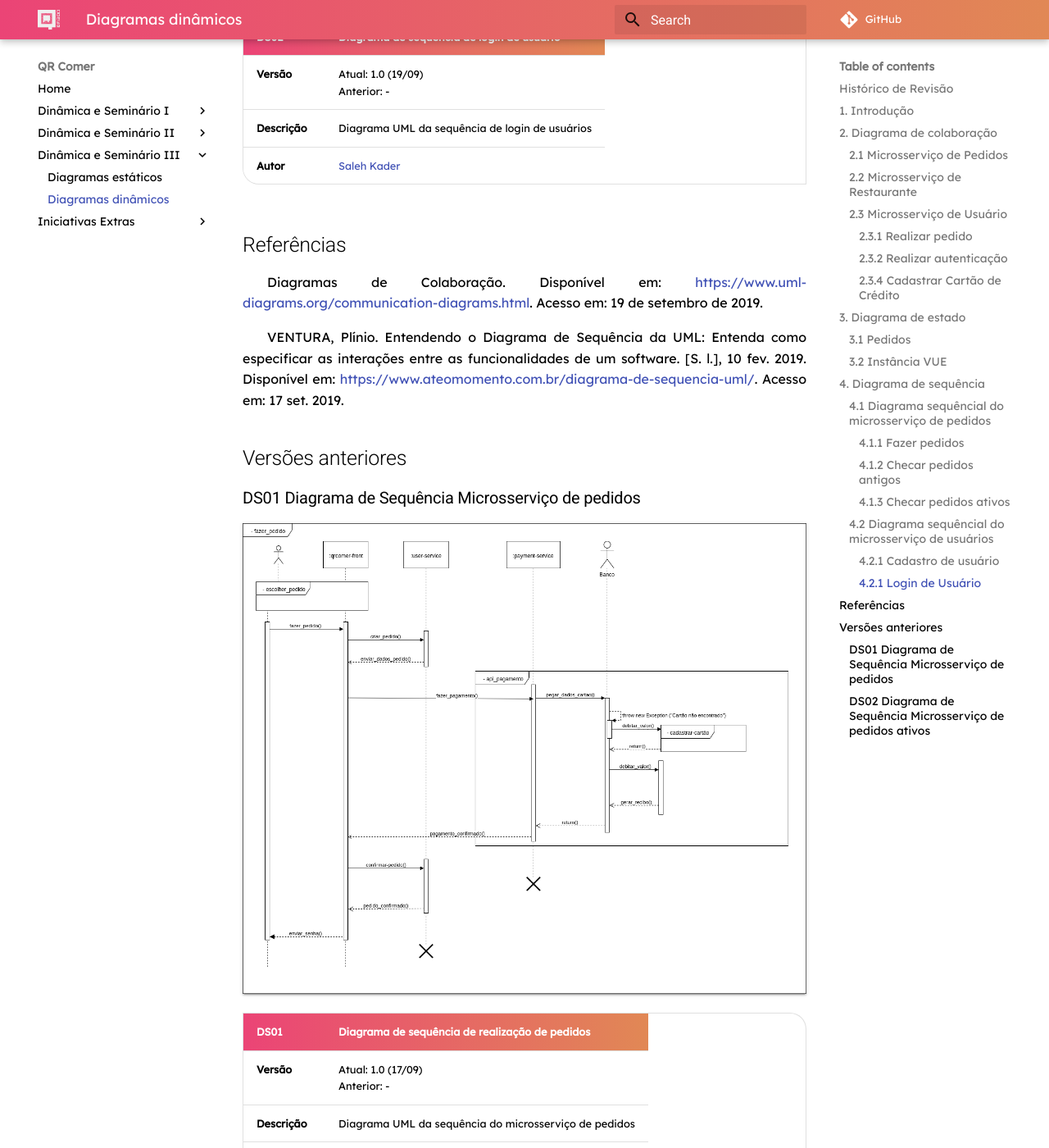
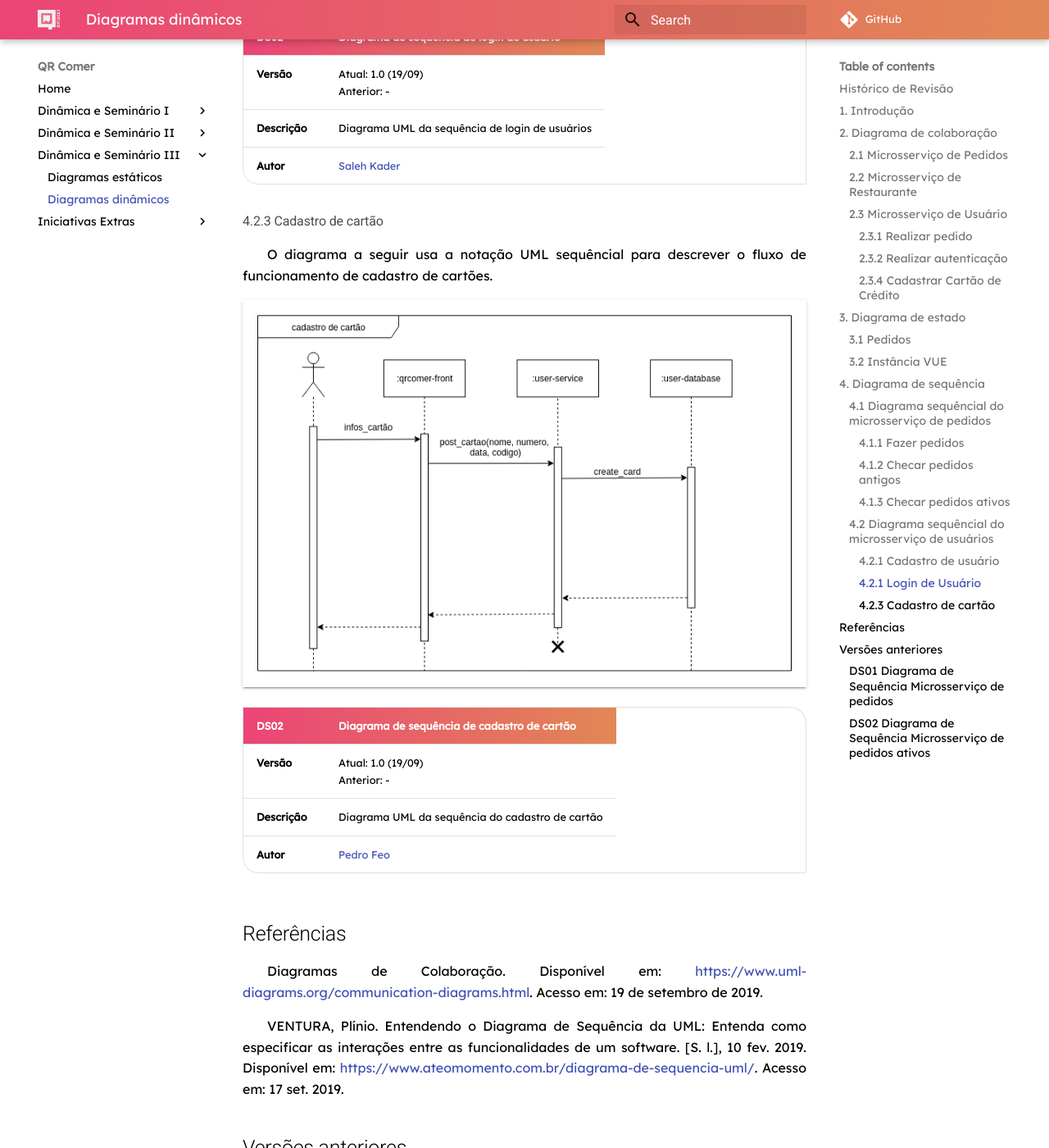
Before and after one commit to fga-desenho-2019-2/Wiki, an MkDocs documentation site: the page built from docs/seminario3/diagramas_dinamicos.md, in a window 1280 px wide and 1400 px high, scrolled down 9555 px. Shown: the whole window at 82% size. Built offline with MkDocs 1.6.1 and Material for MkDocs 9.7.7, drawn with Linux system fonts in a browser that asks for light colours; some web fonts are replaced; comment, search, counter and statistics services are not loaded; old or Windows-style settings are respelled for this version of MkDocs.

Commit message:
add sequence diagram register card

```diff
--- a/docs/seminario3/diagramas_dinamicos.md
+++ b/docs/seminario3/diagramas_dinamicos.md
@@ -144,7 +144,7 @@ O diagrama a seguir usa a notação UML sequêncial para descrever o fluxo de fu
 
 O diagrama a seguir usa a notação UML sequêncial para descrever o fluxo de funcionamento de cadastro do usuários.
 
-![classes-usuarios](../images/diagramas-uml/Sequencia_cadastrar_usuário_v1.png)
+![sequencia_cadastro_usuario](../images/diagramas-uml/Sequencia_cadastrar_usuário_v1.png)
 
 |**DS02** | **Diagrama de sequência de cadastro de usuário**  |
 |--|--|
@@ -156,13 +156,26 @@ O diagrama a seguir usa a notação UML sequêncial para descrever o fluxo de fu
 
 O diagrama a seguir usa a notação UML sequêncial para descrever o fluxo de login de usuários.
 
-![classes-usuarios](../images/diagramas-uml/Sequencia_login_usuario_v1.png)
+![sequencia_login](../images/diagramas-uml/Sequencia_login_usuario_v1.png)
 
 |**DS02** | **Diagrama de sequência de login de usuário**  |
 |--|--|
 | **Versão**| Atual: 1.0 (19/09) <br> Anterior: - |
 | **Descrição** | Diagrama UML da sequência de login de usuários |
 |**Autor**| [Saleh Kader](https://github.com/devsalula)|
+
+
+#### 4.2.3 Cadastro de cartão
+
+O diagrama a seguir usa a notação UML sequêncial para descrever o fluxo de funcionamento de cadastro de cartões.
+
+![sequencia_cadastro_cartão](../images/diagramas-uml/Sequencia_cadastrar_cartao_v1.png)
+
+|**DS02** | **Diagrama de sequência de cadastro de cartão**  |
+|--|--|
+| **Versão**| Atual: 1.0 (19/09) <br> Anterior: - |
+| **Descrição** | Diagrama UML da sequência do cadastro de cartão |
+|**Autor**| [Pedro Feo](https://github.com/Phe0) |
 
 
 ## Referências
@@ -175,7 +188,7 @@ VENTURA, Plínio. Entendendo o Diagrama de Sequência da UML: Entenda como espec
 
 ### DS01 Diagrama de Sequência Microsserviço de pedidos
 
-![classes-pedidos](../images/diagramas-uml/diagrama_sequencia_pedidos.png)
+![sequencia_pedidos](../images/diagramas-uml/diagrama_sequencia_pedidos.png)
 
 |**DS01** | **Diagrama de sequência de realização de pedidos**  |
 |--|--|
```
Also changed, not shown: other parts of docs/seminario3/diagramas_dinamicos.md (+4 -4 lines), docs/images/diagramas-uml/Sequencia_cadastrar_cartao_v1.png (added).
